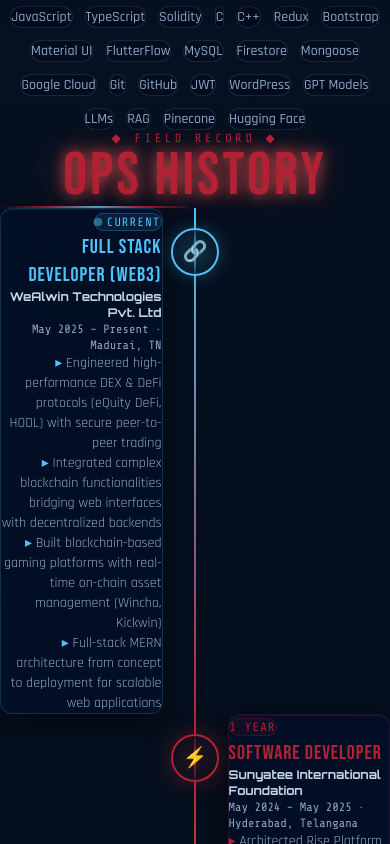
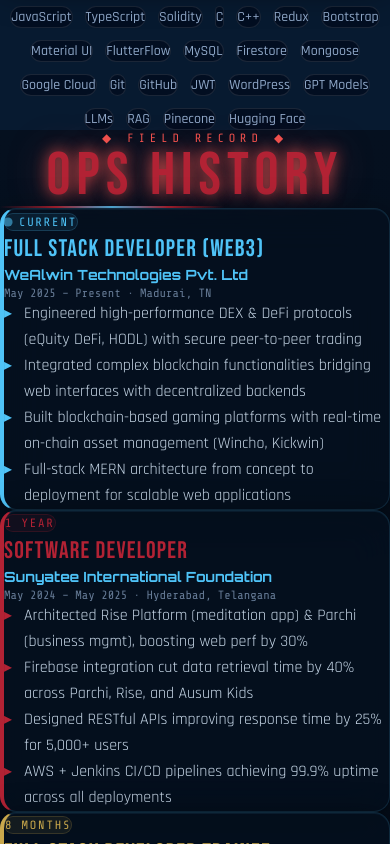
Before and after one commit to mutant138/surya-captain-portfolio, a Next.js app: page / in a window 390 px wide. Shown: the part 1761-2605 px from the top of the page. Built offline with nearby package versions, Linux system fonts and the light colour scheme.

Commit message:
refactor: standardize layout, z-indexing, and responsive spacing across section components

```diff
--- a/src/app/page.jsx
+++ b/src/app/page.jsx
@@ -13,7 +13,7 @@
     <>
       <CustomCursor />
       <Navbar />
-      <main className="flex flex-col">
+      <main className="relative">
         <Hero />
         <Skills />
         <Experience />
--- a/src/components/About.jsx
+++ b/src/components/About.jsx
@@ -57,9 +57,9 @@
     <section
       id="about"
       style={{ background: "linear-gradient(180deg, #05101f, #070f20)" }}
-      className="py-24"
+      className="relative z-10 py-32"
     >
-      <div className="max-w-6xl mx-auto px-6" ref={ref}>
+      <div className="relative z-20 max-w-6xl mx-auto px-6" ref={ref}>
         <motion.div
           initial={{ opacity: 0, y: 30 }}
           animate={inView ? { opacity: 1, y: 0 } : {}}
--- a/src/components/Contact.jsx
+++ b/src/components/Contact.jsx
@@ -54,7 +54,7 @@
     <section
       id="contact"
       style={{ background: "linear-gradient(180deg, #070f20, #03090f)" }}
-      className="py-24 hex-bg relative overflow-hidden"
+      className="relative z-10 py-32 hex-bg overflow-hidden"
     >
       {/* Background shield */}
       <div
@@ -70,7 +70,7 @@
         <Shield size={600} animate={false} />
       </div>
 
-      <div className="max-w-4xl mx-auto px-6 relative z-10" ref={ref}>
+      <div className="relative z-20 max-w-6xl mx-auto px-6" ref={ref}>
         <motion.div
           initial={{ opacity: 0, y: 30 }}
           animate={inView ? { opacity: 1, y: 0 } : {}}
--- a/src/components/Experience.jsx
+++ b/src/components/Experience.jsx
@@ -71,34 +71,35 @@
     <section
       id="experience"
       style={{ background: "linear-gradient(180deg, #05101f, #040d1a)" }}
-      className="py-24"
+      className="relative z-10 py-32"
     >
-      <div className="max-w-5xl mx-auto px-6" ref={ref}>
+      <div className="relative z-20 max-w-6xl mx-auto px-6" ref={ref}>
         {/* Header */}
         <motion.div
           initial={{ opacity: 0, y: 30 }}
           animate={inView ? { opacity: 1, y: 0 } : {}}
-          className="text-center mb-16"
+          className="text-center mb-20"
         >
           <div
-            className="font-mono-tech text-xs mb-3"
-            style={{ color: "#B22234", letterSpacing: "0.3em" }}
+            className="font-mono-tech text-xs mb-4"
+            style={{ color: "#ef5350", letterSpacing: "0.4em" }}
           >
             ◆ FIELD RECORD ◆
           </div>
           <h2
-            className="font-bebas text-6xl mb-4 glow-red"
-            style={{ color: "#B22234", letterSpacing: "0.05em" }}
+            className="font-bebas text-6xl md:text-7xl mb-6 glow-red"
+            style={{ color: "#B22234", letterSpacing: "0.1em" }}
           >
             OPS HISTORY
           </h2>
-          <div className="divider-shield w-48 mx-auto" />
+          <div className="divider-shield w-56 mx-auto" />
         </motion.div>
 
         {/* Timeline */}
         <div className="relative">
-          {/* Center line */}
+          {/* Center line (hidden on small screens) */}
           <div
+            className="hidden md:block"
             style={{
               position: "absolute",
               left: "50%",
@@ -108,6 +109,7 @@
               background:
                 "linear-gradient(180deg, #4fc3f7, #B22234, #c9a84c, #8fa8c8)",
               transform: "translateX(-50%)",
+              opacity: 0.3,
             }}
           />
 
@@ -116,28 +118,30 @@
             return (
               <motion.div
                 key={exp.company}
-                initial={{ opacity: 0, x: isLeft ? -60 : 60 }}
-                animate={inView ? { opacity: 1, x: 0 } : {}}
-                transition={{ duration: 0.7, delay: i * 0.2 }}
-                className={`relative flex items-start mb-12 ${isLeft ? "flex-row" : "flex-row-reverse"}`}
+                initial={{ opacity: 0, x: isLeft ? -50 : 50 }}
+                whileInView={{ opacity: 1, x: 0 }}
+                viewport={{ once: true }}
+                transition={{ duration: 0.8, delay: i * 0.1 }}
+                className={`relative flex flex-col md:flex-row items-center mb-16 md:mb-24 ${isLeft ? "md:flex-row" : "md:flex-row-reverse"}`}
               >
-                {/* Card */}
-                <div
-                  className={`w-5/12 ${isLeft ? "pr-8 text-right" : "pl-8 text-left"}`}
-                >
+                {/* Card Container */}
+                <div className="w-full md:w-[45%]">
                   <motion.div
-                    className="glass-panel rounded-xl p-5 shield-card"
+                    className="glass-panel rounded-2xl p-6 md:p-8 shield-card"
                     whileHover={{ scale: 1.02 }}
-                    style={{ borderColor: `${exp.color}30` }}
+                    style={{
+                      borderLeft: `4px solid ${exp.color}`,
+                      background: "rgba(5, 16, 31, 0.7)",
+                    }}
                   >
                     {/* Badge */}
                     <div
-                      className={`inline-flex items-center gap-1.5 px-2.5 py-1 rounded-full mb-3 font-mono-tech text-xs`}
+                      className="inline-flex items-center gap-2 px-3 py-1 rounded-full mb-4 font-mono-tech text-xs"
                       style={{
-                        background: `${exp.color}18`,
-                        border: `1px solid ${exp.color}40`,
+                        background: `${exp.color}15`,
+                        border: `1px solid ${exp.color}30`,
                         color: exp.color,
-                        letterSpacing: "0.1em",
+                        letterSpacing: "0.15em",
                       }}
                     >
                       {exp.type === "CURRENT" && (
@@ -147,9 +151,8 @@
                             height: 6,
                             background: exp.color,
                             borderRadius: "50%",
-                            display: "inline-block",
                           }}
-                          animate={{ scale: [1, 1.5, 1], opacity: [1, 0.4, 1] }}
+                          animate={{ scale: [1, 1.6, 1], opacity: [1, 0.5, 1] }}
                           transition={{ duration: 1.5, repeat: Infinity }}
                         />
                       )}
@@ -157,83 +160,68 @@
                     </div>
 
                     <h3
-                      className="font-bebas text-xl mb-1"
+                      className="font-bebas text-2xl md:text-3xl mb-1"
                       style={{ color: exp.color, letterSpacing: "0.05em" }}
                     >
                       {exp.role}
                     </h3>
                     <div
-                      className="font-orbitron font-bold text-xs mb-1"
-                      style={{ color: "#c8d8e8" }}
+                      className="font-orbitron font-bold text-sm mb-2"
+                      style={{ color: "#4fc3f7" }}
                     >
                       {exp.company}
                     </div>
                     <div
-                      className="font-mono-tech text-xs mb-3"
+                      className="font-mono-tech text-xs mb-6 opacity-70"
                       style={{ color: "#8fa8c8" }}
                     >
                       {exp.period} · {exp.location}
                     </div>
 
-                    <ul
-                      className={`space-y-1.5 ${isLeft ? "text-right" : "text-left"}`}
-                    >
+                    <ul className="space-y-3">
                       {exp.bullets.map((b, bi) => (
                         <li
                           key={bi}
-                          className="font-rajdhani text-sm"
-                          style={{ color: "#8fa8c8" }}
+                          className="font-rajdhani text-base leading-relaxed flex gap-3"
+                          style={{ color: "#c8d8e8" }}
                         >
-                          <span style={{ color: exp.color }}>{"▸ "}</span>
-                          {b}
+                          <span
+                            className="mt-1.5 shrink-0"
+                            style={{ color: exp.color }}
+                          >
+                            {"▸ "}
+                          </span>
+                          <span>{b}</span>
                         </li>
                       ))}
                     </ul>
                   </motion.div>
                 </div>
 
-                {/* Center node */}
-                <div
-                  style={{
-                    position: "absolute",
-                    left: "50%",
-                    top: 20,
-                    transform: "translateX(-50%)",
-                    zIndex: 10,
-                  }}
-                >
+                {/* Center Node */}
+                <div className="hidden md:flex absolute left-1/2 -translate-x-1/2 items-center justify-center z-10">
                   <motion.div
                     style={{
-                      width: 48,
-                      height: 48,
+                      width: 54,
+                      height: 54,
                       borderRadius: "50%",
-                      background: `radial-gradient(circle, ${exp.color}30, #05101f)`,
+                      background: "#05101f",
                       border: `2px solid ${exp.color}`,
                       display: "flex",
                       alignItems: "center",
                       justifyContent: "center",
-                      fontSize: 20,
-                      boxShadow: `0 0 20px ${exp.color}50`,
+                      fontSize: 22,
+                      boxShadow: `0 0 20px ${exp.color}40`,
                     }}
-                    animate={{
-                      boxShadow: [
-                        `0 0 10px ${exp.color}30`,
-                        `0 0 25px ${exp.color}70`,
-                        `0 0 10px ${exp.color}30`,
-                      ],
-                    }}
-                    transition={{
-                      duration: 2.5,
-                      repeat: Infinity,
-                      delay: i * 0.5,
-                    }}
+                    whileInView={{ scale: [0, 1.2, 1] }}
+                    viewport={{ once: true }}
                   >
                     {exp.icon}
                   </motion.div>
                 </div>
 
-                {/* Spacer */}
-                <div className="w-5/12" />
+                {/* Spacer for alternating layout */}
+                <div className="hidden md:block md:w-[45%]" />
               </motion.div>
             );
           })}
--- a/src/components/Projects.jsx
+++ b/src/components/Projects.jsx
@@ -122,9 +122,9 @@
     <section
       id="projects"
       style={{ background: "linear-gradient(180deg, #040d1a, #05101f)" }}
-      className="py-24 hex-bg"
+      className="relative z-10 py-32 hex-bg"
     >
-      <div className="max-w-7xl mx-auto px-6" ref={ref}>
+      <div className="relative z-20 max-w-6xl mx-auto px-6" ref={ref}>
         <motion.div
           initial={{ opacity: 0, y: 30 }}
           animate={inView ? { opacity: 1, y: 0 } : {}}
--- a/src/components/Skills.jsx
+++ b/src/components/Skills.jsx
@@ -117,12 +117,12 @@
   return (
     <section
       id="skills"
-      className="relative py-32 hex-bg"
+      className="relative z-10 py-32 hex-bg"
       style={{
-        background: "linear-gradient(180deg, #05101f, #07142a, #05101f)",
+        background: "#071a30",
       }}
     >
-      <div className="max-w-7xl mx-auto px-6" ref={ref}>
+      <div className="relative z-20 max-w-6xl mx-auto px-6" ref={ref}>
         {/* HEADER */}
         <motion.div
           initial={{ opacity: 0, y: 30 }}
```
